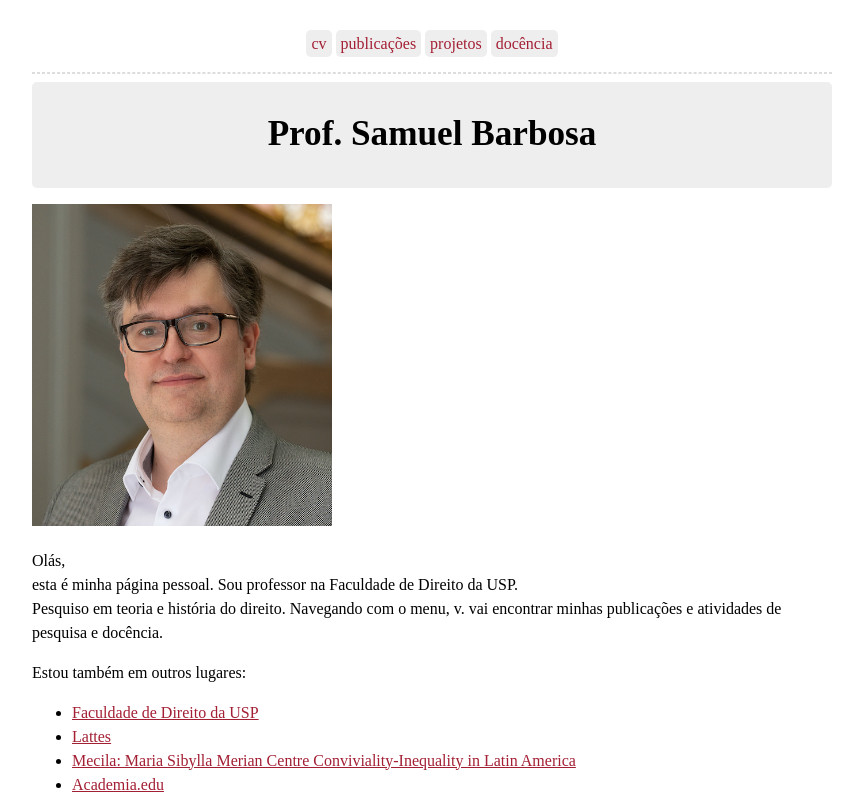
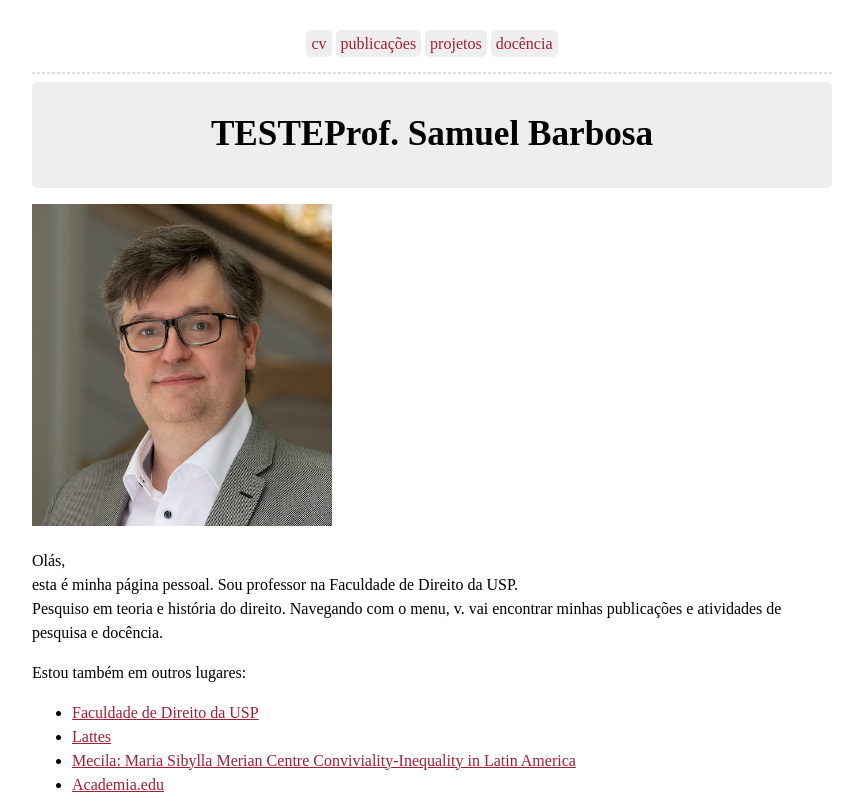
Before and after one commit to samuelrbarbosa/samuelrbarbosa.github.io, a plain HTML site: page index.html in a window 1280 px wide. Shown: the top 800 px of the page, without its empty margins (208-1071 px from the left). Drawn offline with Linux system fonts and the light colour scheme; a web font is replaced by a local one.

Commit message:
Update index.html

```diff
--- a/index.html
+++ b/index.html
@@ -23,7 +23,7 @@
     </nav>
 
 <div class="article-meta">
-<h1><span class="title">Prof. Samuel Barbosa</span></h1>
+<h1><span class="title">TESTEProf. Samuel Barbosa</span></h1>
 
 </div>
 
```
